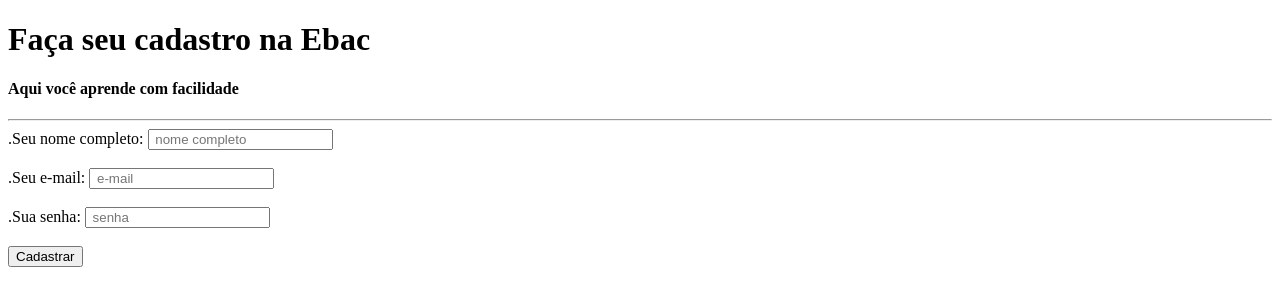
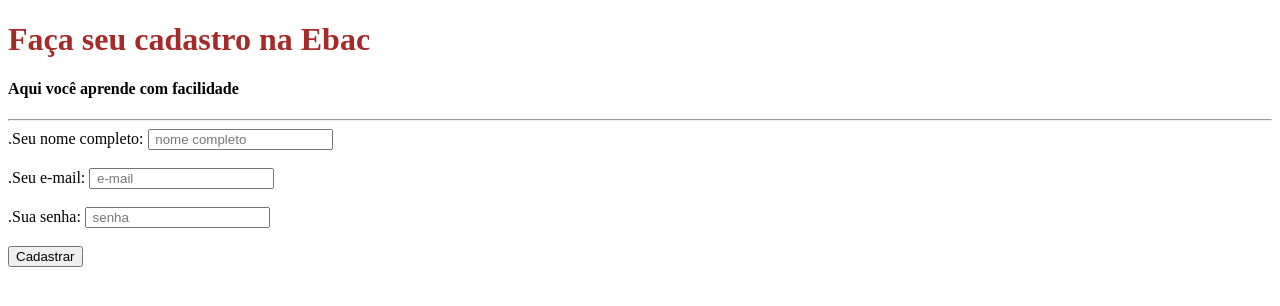
Before and after one commit to RobertoValentim17/curso_ebac_frontend, a plain HTML site: page forms.html in a window 1280 px wide. Drawn offline with Linux system fonts and the light colour scheme.

Commit message:
add Stylersheet

```diff
--- a/forms.html
+++ b/forms.html
@@ -5,7 +5,7 @@
     <meta http-equiv="X-UA-Compatible" content="IE=edge">
     <meta name="viewport" content="width=device-width, initial-scale=1.0">
     <title>Formulário de cadastro</title>
-    <link rel="sylesheet" href="./main.css" />
+    <link rel="stylesheet" href="./main.css"/>
 </head>
 <body>
     <header>
```
